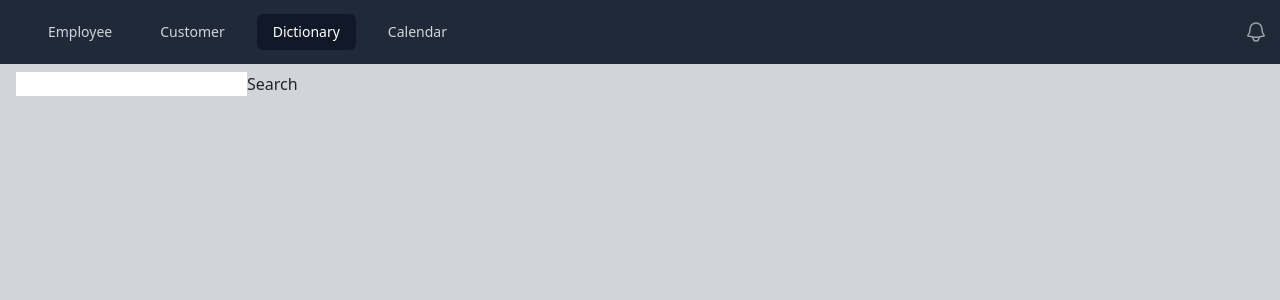
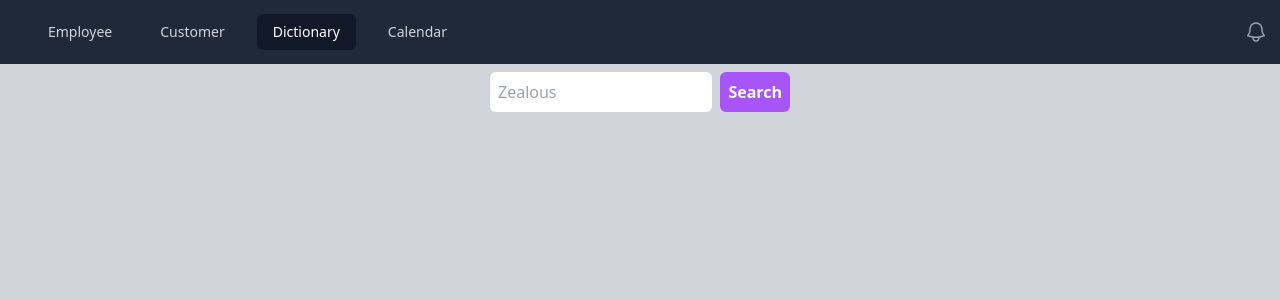
Before and after one commit to MNO-proA/Company-Profile-react_project, a React (Create React App) app: page /dictionary in a window 1280 px wide. Shown: the top 300 px of the page. Built offline with nearby package versions, Linux system fonts and the light colour scheme.

Commit message:
dictionary styled and code optimised

```diff
--- a/src/App.js
+++ b/src/App.js
@@ -15,7 +15,7 @@ function App() {
           <Route path="/employee" element={<Employees />} />
           <Route path="/customer" element={<Customer />} />
           <Route path="/dictionary" element={<Dictionary />} />
-          <Route path="/definition/:search" element={<Definition />} />
+          <Route path="/dictionary/:search" element={<Definition />} />
           <Route path="/404" element={<NotFound />} />
           <Route path="*" element={<NotFound />} />
         </Routes>
--- /dev/null
+++ b/src/components/DefinitionSearch.js
@@ -0,0 +1,30 @@
+import React from "react";
+import { useState } from "react";
+import { useNavigate } from "react-router-dom";
+
+const DefinitionSearch = () => {
+  const [word, setWord] = useState("");
+  const navigate = useNavigate();
+  return (
+    <form
+      className="flex space-between space-x-2 max-w-[300px]"
+      onSubmit={() => {
+        navigate(`/dictionary/${word}`);
+      }}
+    >
+      <input
+        className="shrink min-w-0 px-2 py-2 rounded"
+        type="text"
+        placeholder="Zealous"
+        onChange={(e) => {
+          setWord(e.target.value);
+        }}
+      />
+      <button className="bg-purple-500 hover:bg-purple-800 focus:shadow-outline focus:outline-none text-white font-bold py-1 px-2 rounded">
+        Search
+      </button>
+    </form>
+  );
+};
+
+export default DefinitionSearch;
--- a/src/pages/Definition.js
+++ b/src/pages/Definition.js
@@ -1,17 +1,30 @@
 import { useState, useEffect } from "react";
 import { v4 as uuidv4 } from "uuid";
-import { Link, useParams } from "react-router-dom";
+import { Link, useNavigate, useParams } from "react-router-dom";
 import NotFound from "../components/NotFound";
+import DefinitionSearch from "../components/DefinitionSearch";
 
 const Definition = () => {
   const [word, setWord] = useState();
+  const [error, setError] = useState(false);
   const [notFound, setNotFound] = useState(false);
+  let navigate = useNavigate();
   let { search } = useParams();
+
   useEffect(() => {
-    fetch(`https://api.dictionaryapi.dev/api/v2/entries/en/${search}`)
+    const url = `https://api.dictionaryapi.dev/api/v2/entries/en/${search}`;
+    // const url = "https://httpstat.us/50";
+    fetch(url)
       .then((response) => {
         if (response.status === 404) {
           setNotFound(true);
+        } else if (response.status === 401) {
+          navigate("/login");
+        } else if (response.status === 500) {
+          setError(true);
+        } else if (!response.ok) {
+          setError(true);
+          throw new Error("Something went wrong, try again");
         } else {
           return response.json();
         }
@@ -20,13 +33,24 @@ const Definition = () => {
         if (data !== undefined) {
           setWord(data[0].meanings);
         }
+      })
+      .catch((e) => {
+        console.log(e.message);
       });
-  });
+  }, []);
 
   if (notFound === true) {
     return (
       <>
         <NotFound />
+        <Link to={"/dictionary"}>Search again</Link>
+      </>
+    );
+  }
+  if (error === true) {
+    return (
+      <>
+        <p>Something went wrong. Try again later</p>
         <Link to={"/dictionary"}>Search again</Link>
       </>
     );
@@ -45,7 +69,8 @@ const Definition = () => {
               </p>
             );
           })}
-          <Link to={"/dictionary"}>Search again</Link>
+          <p>Search again:</p>
+          <DefinitionSearch />
         </>
       ) : null}
     </>
--- a/src/pages/Dictionary.js
+++ b/src/pages/Dictionary.js
@@ -1,26 +1,11 @@
 import React from "react";
-import { useState } from "react";
-import { useNavigate } from "react-router-dom";
+import DefinitionSearch from "../components/DefinitionSearch";
 
 const Dictionary = () => {
-  const [word, setWord] = useState("");
-  const navigate = useNavigate();
   return (
-    <>
-      <input
-        type="text"
-        onChange={(e) => {
-          setWord(e.target.value);
-        }}
-      />
-      <button
-        onClick={() => {
-          navigate(`/definition/${word}`, { replace: true });
-        }}
-      >
-        Search
-      </button>
-    </>
+    <div className="flex justify-center">
+      <DefinitionSearch />
+    </div>
   );
 };
 
```
